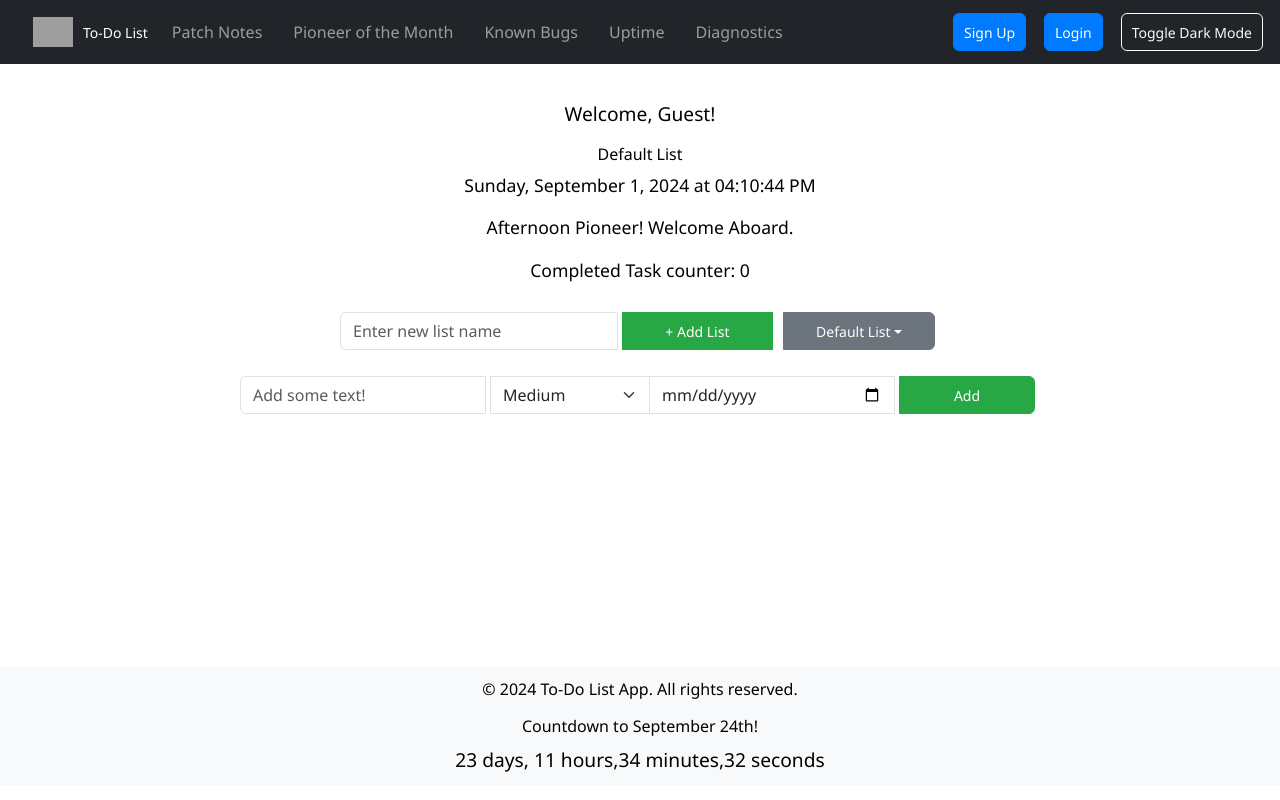
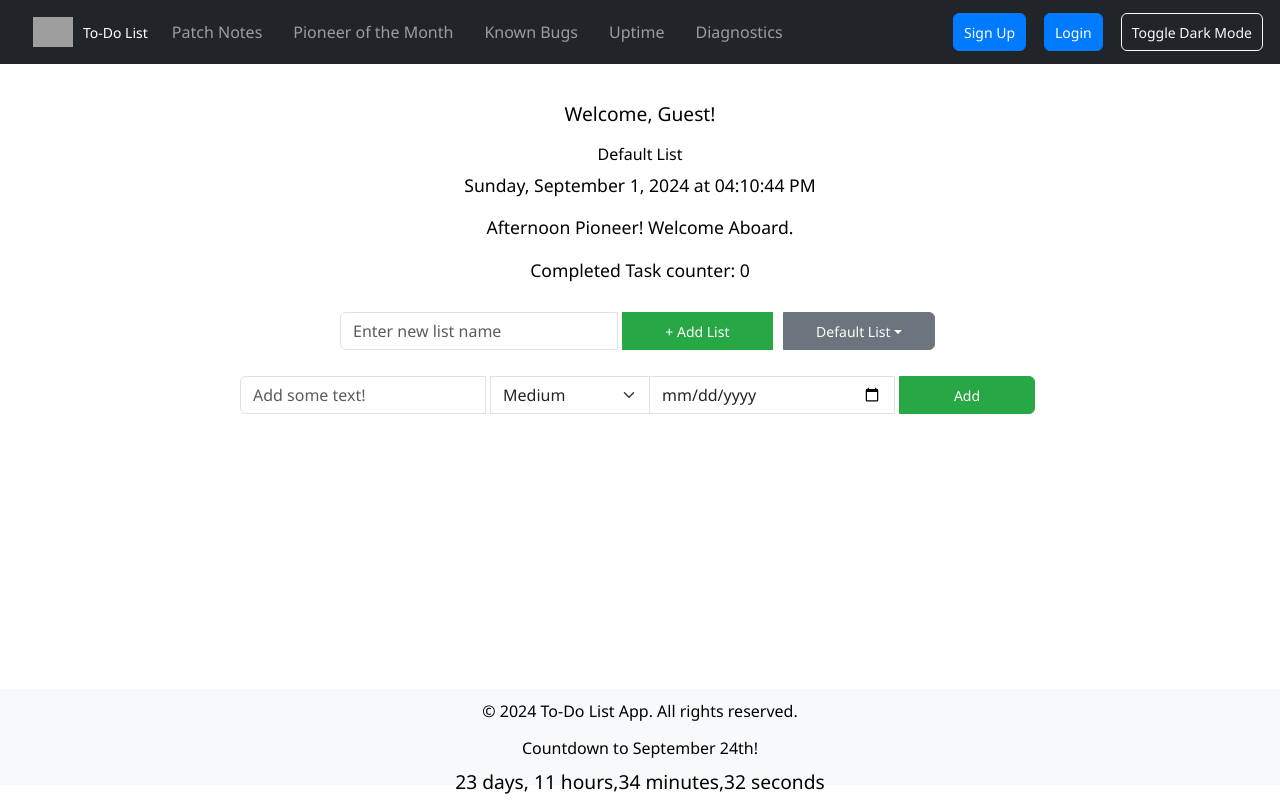
Before and after one commit to connordevitt/react-tenv, a React (Create React App) app: page / in a window 1280 px wide. Built offline with nearby package versions, Linux system fonts and the light colour scheme; grey boxes are pictures that could not be loaded.

Commit message:
New changes.
Im unsure what's living locally on my home machine... though this shouldn't be an issue.

```diff
--- a/src/components/HomePage.css
+++ b/src/components/HomePage.css
@@ -1,8 +1,7 @@
-
 body {
   background-color: white;
   color: black;
-  font-family: 'Segoe UI', Tahoma, Geneva, Verdana, sans-serif;
+  font-family: "Segoe UI", Tahoma, Geneva, Verdana, sans-serif;
   margin: 0;
   padding: 0;
   padding-top: 56px;
@@ -14,7 +13,6 @@ body {
   color: white;
 }
 
-
 .app-container {
   padding: 20px;
   min-height: calc(100vh - 112px);
@@ -23,7 +21,6 @@ body {
   justify-content: flex-start;
   align-items: center;
 }
-
 
 .navbar {
   position: fixed;
@@ -53,7 +50,6 @@ body {
   font-size: 14px;
 }
 
-
 .input-group {
   max-width: 800px;
   margin: 10px auto;
@@ -69,7 +65,6 @@ body {
 .input-group .btn {
   flex: 1;
 }
-
 
 .btn {
   margin: 5px;
@@ -117,7 +112,6 @@ body {
   margin-left: 10px;
 }
 
-
 .text-center {
   text-align: center;
   margin-bottom: 15px;
@@ -135,7 +129,6 @@ body {
   margin-bottom: 10px;
 }
 
-
 .countdown {
   margin-top: 10px;
   font-size: 1.2em;
@@ -150,6 +143,7 @@ footer {
   padding: 10px 0;
   text-align: center;
   border-top: none;
+  height: 12%;
 }
 
 /* Responsive adjustments */
--- a/src/components/ListManager.js
+++ b/src/components/ListManager.js
@@ -5,7 +5,6 @@ import React from 'react';
 function ListManager({ newListTitle, setNewListTitle, addNewList, lists, changeList, currentList }) {
   return (
     <div className="text-center mb-3">
-      {/* Combined Input and Dropdown Section */}
       <div className="input-group mb-3 mx-auto" style={{ maxWidth: '600px' }}>
         <input
           type="text"
@@ -22,14 +21,13 @@ function ListManager({ newListTitle, setNewListTitle, addNewList, lists, changeL
           + Add List
         </button>
 
-        {/* Dropdown to select current list */}
         <button
           className="btn btn-secondary dropdown-toggle"
           type="button"
           id="listDropdownButton"
           data-bs-toggle="dropdown"
           aria-expanded="false"
-          style={{ marginLeft: '5px' }} // Optional styling for space between elements
+          style={{ marginLeft: '5px' }}
         >
           {currentList?.title || 'Select List'}
         </button>
--- a/src/components/TaskList.js
+++ b/src/components/TaskList.js
@@ -17,7 +17,6 @@ function TaskList({
   handleKeyDown,
   toggleTaskCompletion,
 }) {
-  // Function to determine the style based on priority
   const getPriorityBadge = (priority) => {
     switch (priority) {
       case 'High':
```
